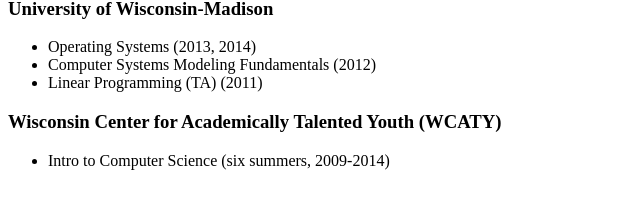
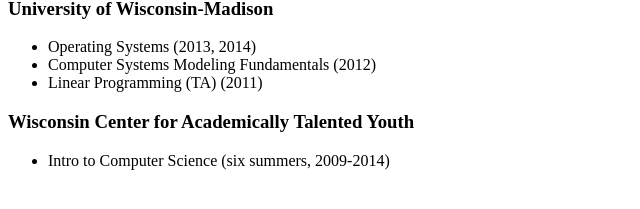
Before and after one commit to dansmyers/dansmyers.github.io-archived, a Jekyll site: the page built from courses.md, in a window 1280 px wide. Shown: the part 557-766 px from the top of the page, without its empty margins (0-640 px from the left). Built offline with Jekyll 4.4.1, drawn with Linux system fonts in a browser that asks for light colours.

```diff
--- a/courses.md
+++ b/courses.md
@@ -26,6 +26,6 @@ permalink: /courses/
   - Linear Programming (TA) (2011)
 
 
-### Wisconsin Center for Academically Talented Youth (WCATY)
+### Wisconsin Center for Academically Talented Youth
 
   - Intro to Computer Science (six summers, 2009-2014)
```
Also changed, not shown: public/css/poole.css (+4 -4 lines).
